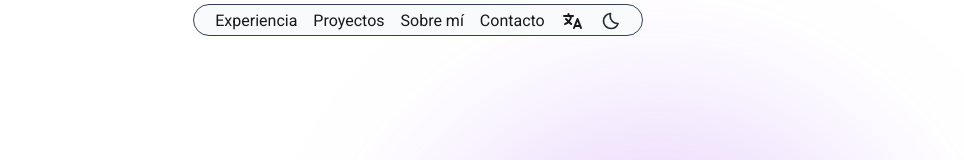
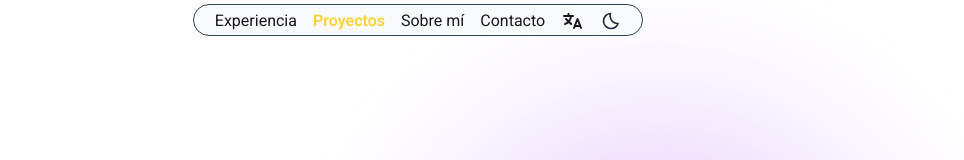
Before and after one commit to hitses/portfolio-react, a React (Vite) app: page / in a window 1280 px wide. Shown: the top 160 px of the page, without its empty margins (222-1186 px from the left). Built offline with nearby package versions, Linux system fonts and the light colour scheme.

Commit message:
feat: implementar navegación activa y secciones en About, Experience y Projects

```diff
--- a/index.html
+++ b/index.html
@@ -1,5 +1,5 @@
-<!doctype html>
-<html lang="en">
+<!DOCTYPE html>
+<html lang="en" class="scroll-smooth">
   <head>
     <meta charset="UTF-8" />
     <link rel="icon" type="image/svg+xml" href="/vite.svg" />
--- /dev/null
+++ b/src/hooks/intersection.tsx
@@ -0,0 +1,29 @@
+import { useEffect, useState } from 'react'
+
+export function useActiveSection(sectionIds: string[]) {
+  const [activeId, setActiveId] = useState<string>('')
+
+  useEffect(() => {
+    const observer = new IntersectionObserver(
+      entries => {
+        const visibleSection = entries.find(entry => entry.isIntersecting)
+        if (visibleSection) {
+          setActiveId(visibleSection.target.id)
+        }
+      },
+      {
+        rootMargin: '-50% 0px -49% 0px',
+        threshold: 0.1
+      }
+    )
+
+    sectionIds.forEach(id => {
+      const element = document.getElementById(id)
+      if (element) observer.observe(element)
+    })
+
+    return () => observer.disconnect()
+  }, [sectionIds])
+
+  return activeId
+}
--- a/src/views/About.tsx
+++ b/src/views/About.tsx
@@ -7,7 +7,7 @@ const About: React.FC = () => {
   const { t } = useTranslation()
 
   return (
-    <section className='mb-16'>
+    <section id='about' className='mb-16 scroll-mt-12'>
       <h2 className='text-4xl md:text-5xl font-light mb-16 dark:text-white'>
         {t('about.title')}
       </h2>
--- a/src/views/Experience.tsx
+++ b/src/views/Experience.tsx
@@ -23,7 +23,7 @@ const Experience: React.FC = () => {
   }[]
 
   return (
-    <main className='mb-16'>
+    <section id='experience' className='mb-16 scroll-mt-12'>
       <h2 className='text-4xl md:text-5xl font-light dark:text-white mb-16'>
         {t('experience.title')}
       </h2>
@@ -39,7 +39,7 @@ const Experience: React.FC = () => {
           achievements={experience.achievements}
         />
       ))}
-    </main>
+    </section>
   )
 }
 
--- a/src/views/Header.tsx
+++ b/src/views/Header.tsx
@@ -3,15 +3,19 @@ import { useTranslation } from 'react-i18next'
 import { Moon } from '../assets/icons/Moon'
 import { Sun } from '../assets/icons/Sun'
 import { Multilanguage } from '../assets/icons/Multilanguage'
+import { useActiveSection } from '../hooks/intersection'
 
 const Navbar: React.FC = () => {
   const { t, i18n } = useTranslation()
+
+  const sectionIds = ['home', 'projects', 'about']
+  const activeSection = useActiveSection(sectionIds)
 
   const navElements = [
     { href: '#experience', label: t('navbar.experience') },
     { href: '#projects', label: t('navbar.projects') },
     { href: '#about', label: t('navbar.about') },
-    { href: '#contact', label: t('navbar.contact') }
+    { href: 'mailto:jerogassan@gmail.com', label: t('navbar.contact') }
   ]
 
   const toggleLanguage = () => {
@@ -88,7 +92,11 @@ const Navbar: React.FC = () => {
             <a
               key={element.label}
               href={element.href}
-              className='hover:text-amber-300 transition-colors'
+              className={`hover:text-amber-300 transition-colors ${
+                activeSection === element.href.replace('#', '')
+                  ? 'text-amber-300 font-semibold'
+                  : ''
+              }`}
             >
               {element.label}
             </a>
--- a/src/views/Projects.tsx
+++ b/src/views/Projects.tsx
@@ -15,7 +15,7 @@ const Projects: React.FC = () => {
   }[]
 
   return (
-    <section className='mb-24'>
+    <section id='projects' className='mb-24 scroll-mt-12'>
       <h2 className='text-4xl md:text-5xl font-light dark:text-white mb-16'>
         {t('projects.title')}
       </h2>
```
